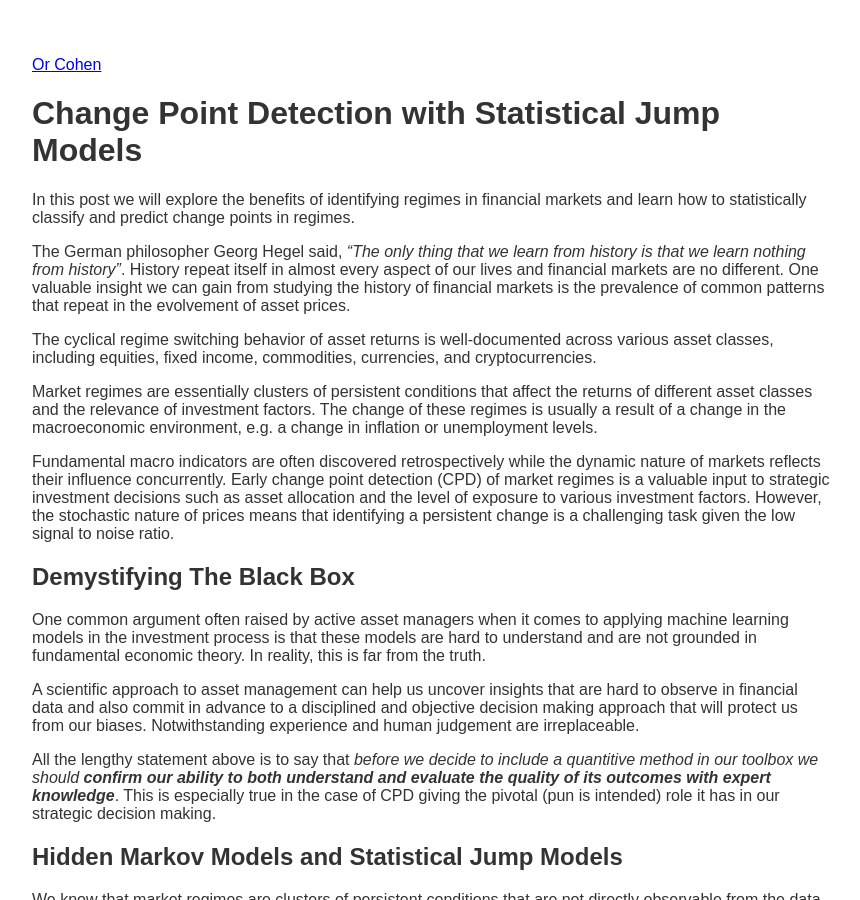
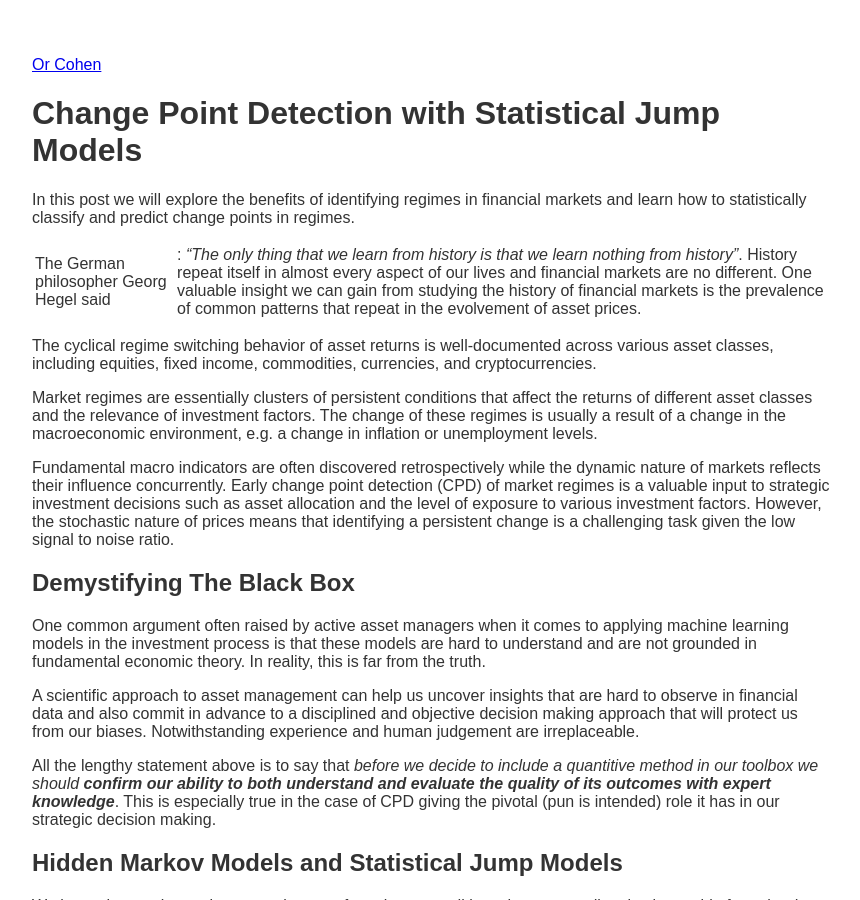
Before and after one commit to Cohen-Or/cohen-or.github.io, a Jekyll site: the page built from posts/sjm.md, in a window 1280 px wide and 900 px high. Shown: the whole window, without its empty margins (208-1068 px from the left). Built offline with Jekyll 4.4.1, drawn with Linux system fonts in a browser that asks for light colours; our own code applies the rules of GitHub Pages for plain Markdown files.

Commit message:
Update sjm.md

```diff
--- a/posts/sjm.md
+++ b/posts/sjm.md
@@ -2,7 +2,7 @@
 # Change Point Detection with Statistical Jump Models
 In this post we will explore the benefits of identifying regimes in financial markets and learn how to statistically classify and predict change points in regimes.
 
-The German philosopher Georg Hegel said, *"The only thing that we learn from history is that we learn nothing from history"*. History repeat itself in almost every aspect of our lives and financial markets are no different.  One valuable insight we can gain from studying the history of financial markets is the prevalence of common patterns that repeat in the evolvement of asset prices.
+The German philosopher Georg Hegel said|: *"The only thing that we learn from history is that we learn nothing from history"*. History repeat itself in almost every aspect of our lives and financial markets are no different.  One valuable insight we can gain from studying the history of financial markets is the prevalence of common patterns that repeat in the evolvement of asset prices.
 
 The cyclical regime switching behavior of asset returns is well-documented across various asset classes, including equities, fixed income, commodities, currencies, and cryptocurrencies.
 
```
